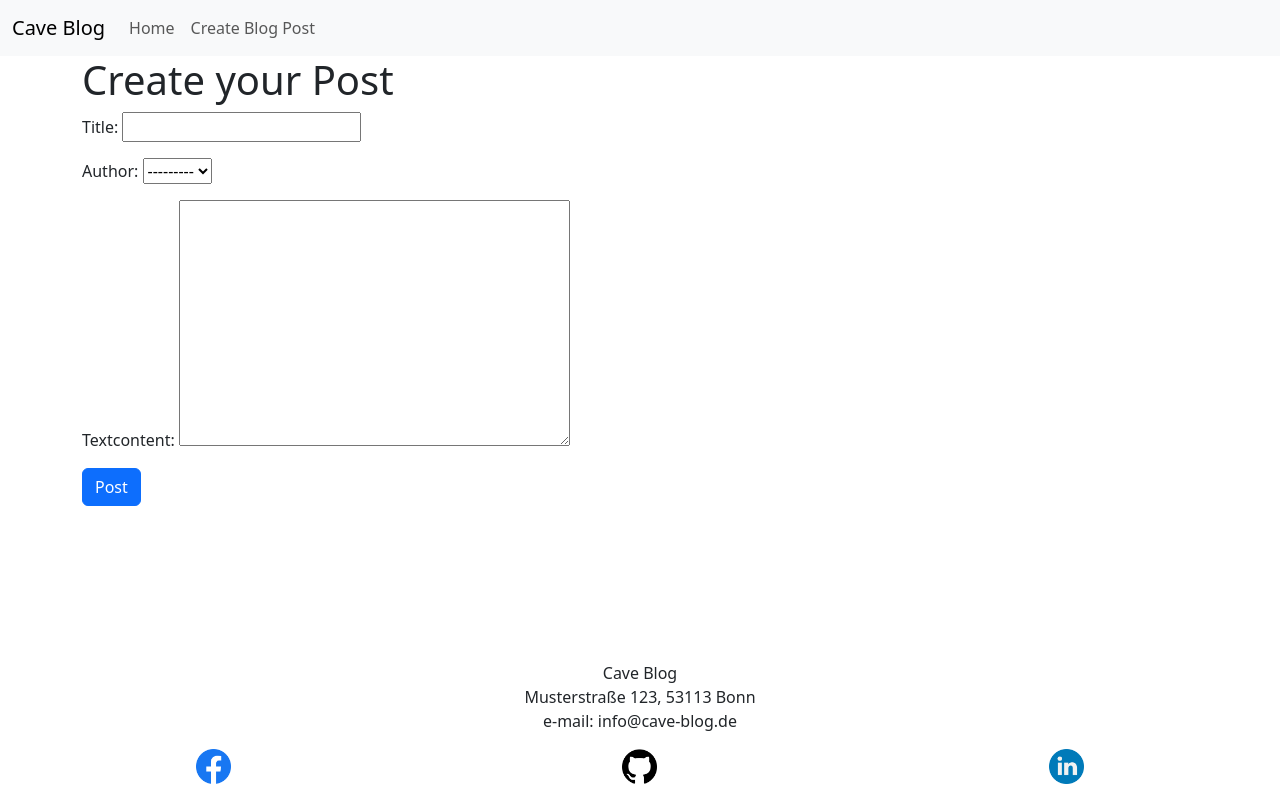
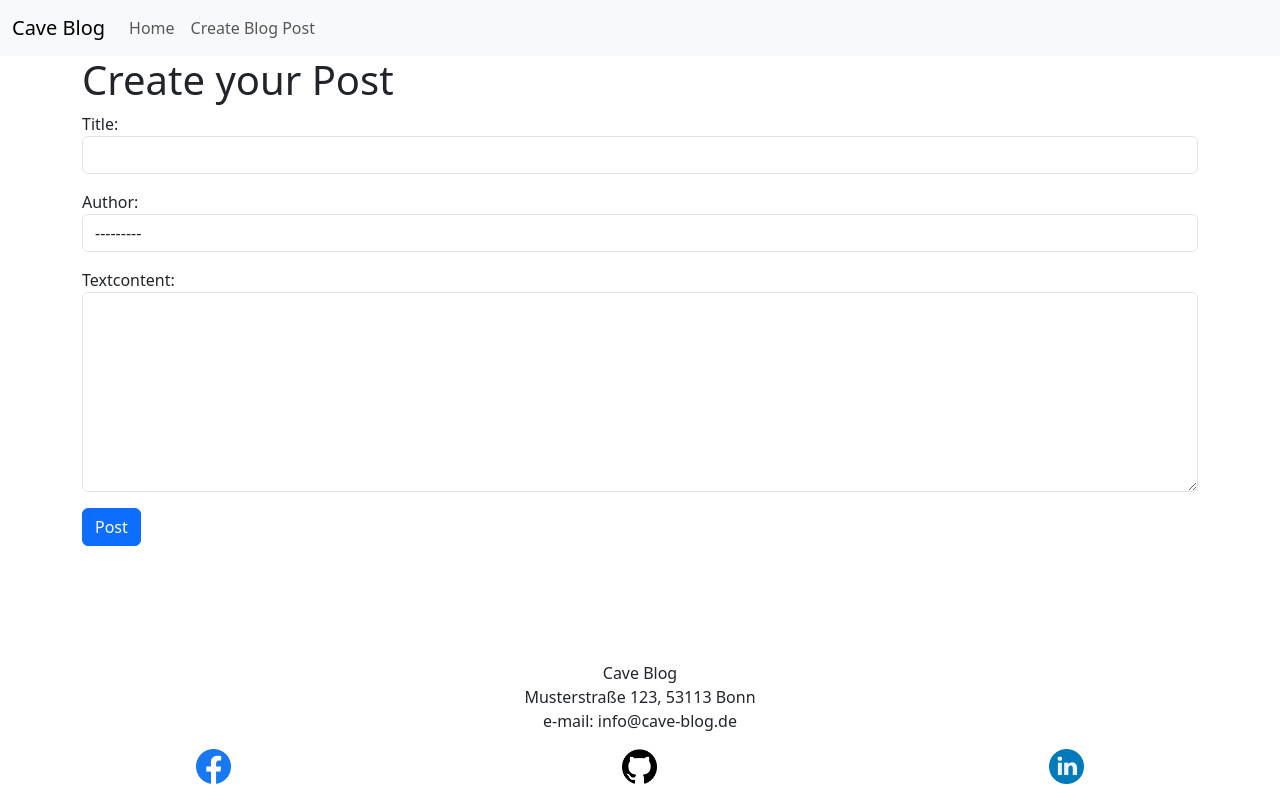
Before and after one commit to SureDeveloping/cave-blog, a Django app: page /create-blog-post/ in a window 1280 px wide. Run offline with Django 4.2, Linux system fonts and the light colour scheme.

Commit message:
Add a post form to the create view

```diff
--- /dev/null
+++ b/blog/forms.py
@@ -0,0 +1,13 @@
+from django import forms
+from .models import Post
+
+class PostForm(forms.ModelForm):
+    class Meta:
+        model = Post
+        fields = ('title', 'author', 'textcontent')
+
+        widgets = {
+            'title': forms.TextInput(attrs={'class': 'form-control'}),
+            'author': forms.Select(attrs={'class': 'form-control'}),
+            'textcontent': forms.Textarea(attrs={'class': 'form-control textcontent'}),
+        }
--- a/blog/templates/blog/blog_post_create.html
+++ b/blog/templates/blog/blog_post_create.html
@@ -6,10 +6,12 @@
 
 <h1> Create your Post </h1>
 
-<form method="POST">
-    {% csrf_token %}
-    {{ form.as_p }}
-    <button type="submit" class="btn btn-primary">Post</button>
+<div class="form-group">
+    <form method="POST">
+        {% csrf_token %}
+        {{ form.as_p }}
+        <button type="submit" class="btn btn-primary">Post</button>
     </form>
+</div>
 
 {% endblock %}
--- a/blog/views.py
+++ b/blog/views.py
@@ -1,6 +1,7 @@
 from django.shortcuts import render
 from django.views.generic import ListView, DetailView, CreateView
 from .models import Post
+from .forms import PostForm
 
 
 # Create your views here.
@@ -16,5 +17,5 @@ class BlogPostDetailView(DetailView):
 
 class BlogPostCreateView(CreateView):
     model = Post
+    form_class = PostForm
     template_name = 'blog/blog_post_create.html'
-    fields = '__all__'
--- a/static/css/base.css
+++ b/static/css/base.css
@@ -13,3 +13,9 @@
 .footer-icons {
     max-height: 35px;
 }
+
+/* main */
+/* Limit the height of the textarea fild */
+.textcontent{
+    max-height: 200px;
+  }
```
